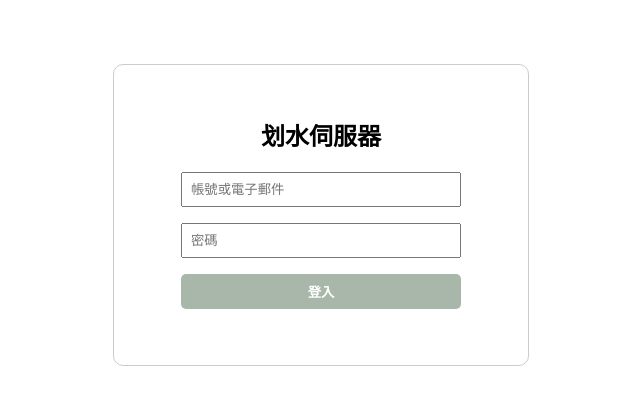
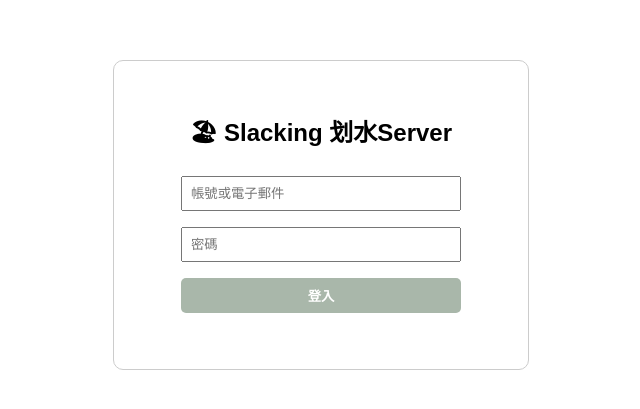
Before and after one commit to z-huang/Row3YourBoat, a React (Create React App) app in the folder frontend/slacking-app/: page / in a window 1280 px wide. Shown: the part 105-514 px from the top of the page, without its empty margins (319-959 px from the left). Built offline with nearby package versions, Linux system fonts and the light colour scheme.

Commit message:
add frontend docker file

```diff
--- a/frontend/slacking-app/src/Login.js
+++ b/frontend/slacking-app/src/Login.js
@@ -10,7 +10,7 @@ const Login = () => {
   const handleLogin = async (e) => {
     e.preventDefault();
 
-    // 假設呼叫後端 API
+    // 呼叫後端 API
     try {
       const res = await fetch('https://backend.rrryb.orb.local/api/login', {
         method: 'POST',
@@ -36,7 +36,7 @@ const Login = () => {
   return (
     <div className="app-container">
       <div className="login-container">
-        <h2>划水伺服器</h2>
+        <h2>🏖 Slacking 划水Server</h2>
         <form onSubmit={handleLogin}>
           <input
             type="text"
```
Also changed, not shown: 1 other file (tests, documents, lock files or other folders).
